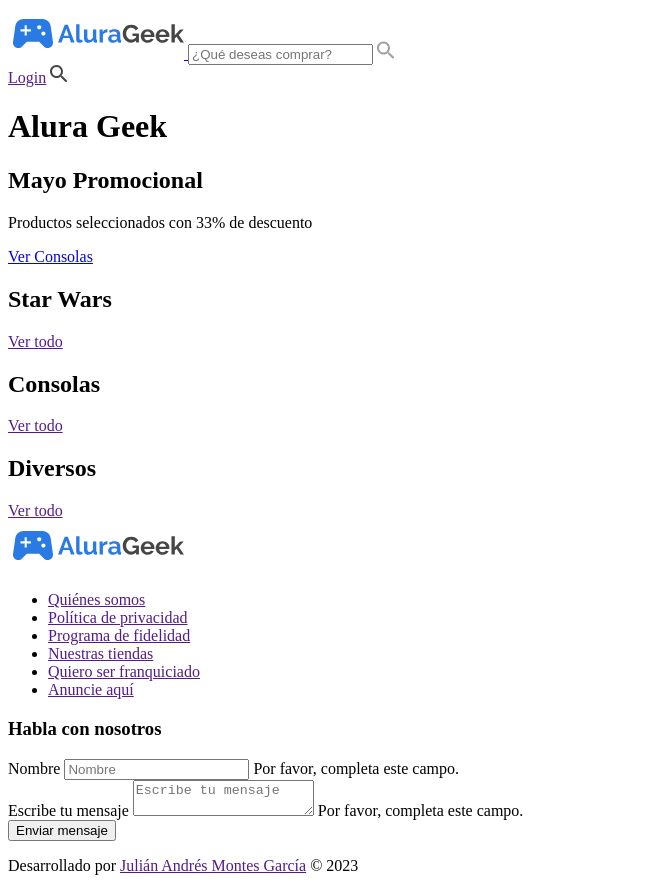
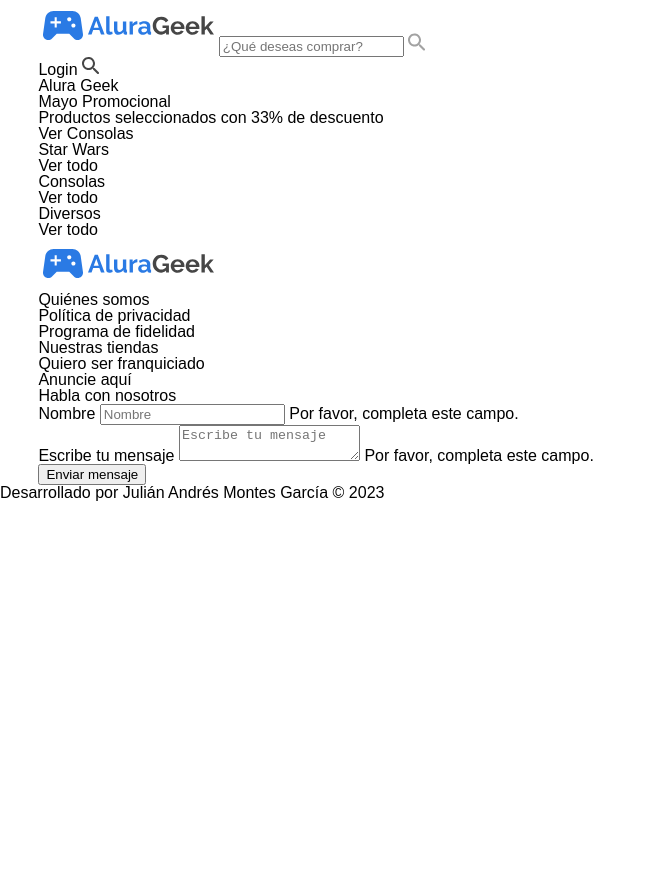
Before and after one commit to JuliMontes/Ecommerce_Challenge_ONE, a plain HTML site: page index.html in a window 1280 px wide. Shown: the whole page, without its empty margins (0-655 px from the left). After the commit the page ends 800 px from the top, so only its background shows below. Drawn offline with Linux system fonts and the light colour scheme.

Commit message:
Formateando los estilos

```diff
--- /dev/null
+++ b/assets/css/reset.css
@@ -0,0 +1,48 @@
+html, body, div, span, applet, object, iframe,
+h1, h2, h3, h4, h5, h6, p, blockquote, pre,
+a, abbr, acronym, address, big, cite, code,
+del, dfn, em, img, ins, kbd, q, s, samp,
+small, strike, strong, sub, sup, tt, var,
+b, u, i, center,
+dl, dt, dd, ol, ul, li,
+fieldset, form, label, legend,
+table, caption, tbody, tfoot, thead, tr, th, td,
+article, aside, canvas, details, embed,
+figure, figcaption, footer, header, hgroup,
+menu, nav, output, ruby, section, summary,
+time, mark, audio, video {
+	margin: 0;
+	padding: 0;
+	border: 0;
+	font-size: 100%;
+	font: inherit;
+	vertical-align: baseline;
+}
+/* HTML5 display-role reset for older browsers */
+article, aside, details, figcaption, figure,
+footer, header, hgroup, menu, nav, section {
+	display: block;
+}
+body {
+	line-height: 1;
+}
+ol, ul {
+	list-style: none;
+}
+blockquote, q {
+	quotes: none;
+}
+blockquote:before, blockquote:after,
+q:before, q:after {
+	content: '';
+	content: none;
+}
+table {
+	border-collapse: collapse;
+	border-spacing: 0;
+}
+
+a {
+	color: inherit;
+	text-decoration: none;
+}
--- /dev/null
+++ b/assets/css/style.css
@@ -0,0 +1,13 @@
+
+html{
+	scroll-behavior: smooth;
+}
+
+body{
+    font-family: 'Raleway', sans-serif;
+}
+
+.container{
+    width: 94%;
+    margin: 0 auto;
+}
--- a/index.html
+++ b/index.html
@@ -4,7 +4,11 @@
     <meta charset="UTF-8">
     <meta http-equiv="X-UA-Compatible" content="IE=edge">
     <meta name="viewport" content="width=device-width, initial-scale=1.0">
+    <!-- Referencia al logo-icono -->
     <link rel="icon" href="">
+    <!-- Referencia de la hoja de estilo de Css -->
+    <link rel="stylesheet" href="./assets/css/reset.css">
+    <link rel="stylesheet" href="./assets/css/style.css">
     <title>Alura Geek | Ecommerce</title>
 </head>
 <body>
```
